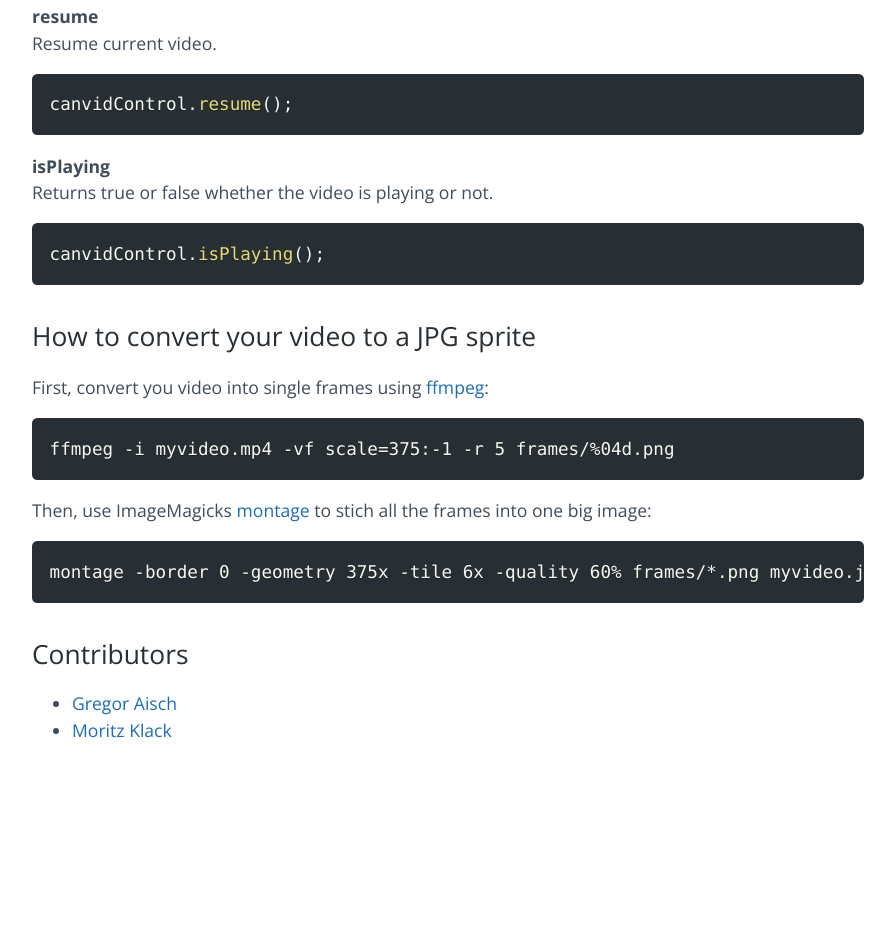
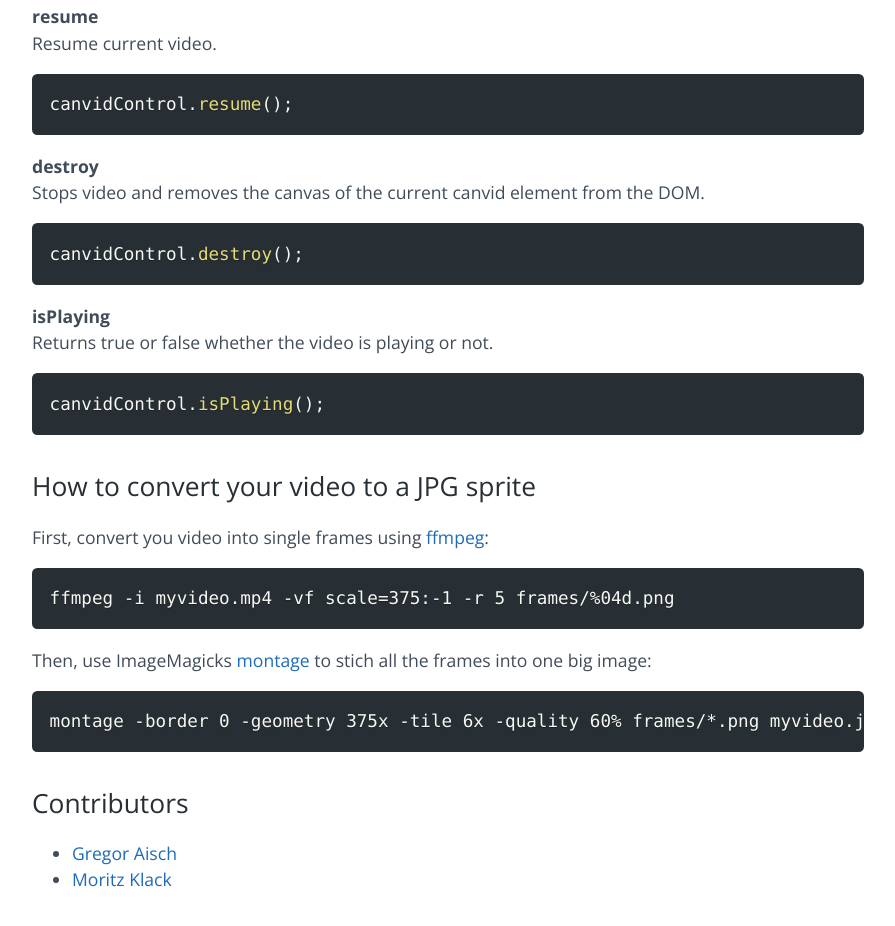
Before and after one commit to gka/canvid, a plain HTML site: page index.html in a window 1280 px wide. Shown: the part 4423-5349 px from the top of the page, without its empty margins (192-1087 px from the left). Before the commit the page ends 5216 px from the top, so only its background shows below. Drawn offline with nearby package versions, Linux system fonts and the light colour scheme.

Commit message:
add destroy function

```diff
--- a/index.html
+++ b/index.html
@@ -184,6 +184,10 @@ var canvidControl = canvid({
         <br>Resume current video.</p>
         <pre><code class="language-javascript">canvidControl.resume();</code></pre>
 
+        <p><strong>destroy</strong>
+        <br>Stops video and removes the canvas of the current canvid element from the DOM.</p>
+        <pre><code class="language-javascript">canvidControl.destroy();</code></pre>
+
         <p><strong>isPlaying</strong>
         <br>Returns true or false whether the video is playing or not.</p>
         <pre><code class="language-javascript">canvidControl.isPlaying();</code></pre>
```
